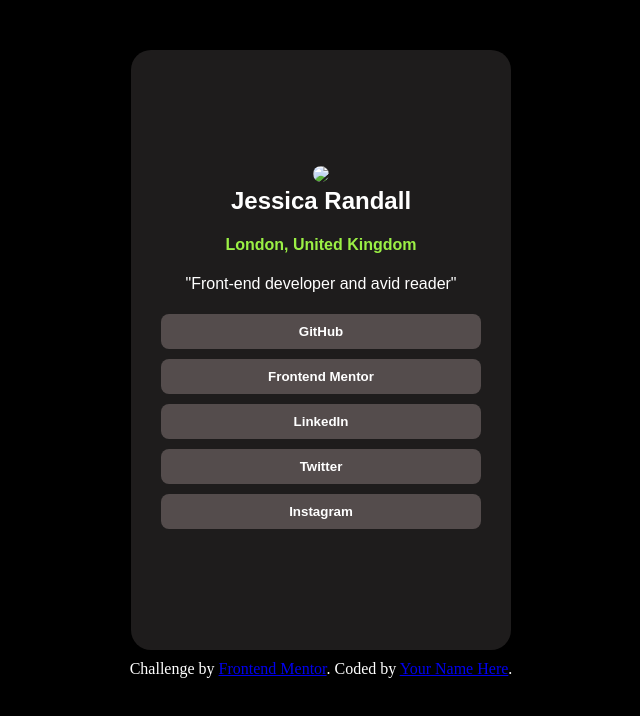
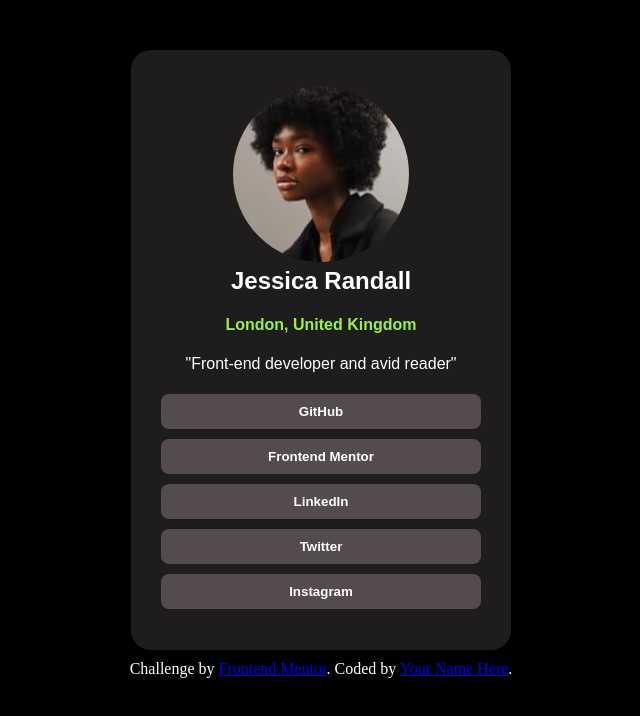
Before and after one commit to MindCode-89/Social-links-profile, a plain HTML site: page index.html in a window 1280 px wide. Shown: the whole page, without its empty margins (319-959 px from the left). Drawn offline with Linux system fonts and the light colour scheme.

Commit message:
Ajustes adicionales

```diff
--- a/index.html
+++ b/index.html
@@ -15,7 +15,7 @@
   <body>
     <main>
       <section class="container">
-        <img src="/images/avatar-jessica.jpeg alt="Profile Jessica" />
+        <img src="/images/avatar-jessica.jpeg" alt="Profile Jessica" />
         <div class="avatar">
           <h1>Jessica Randall</h1>
           <h4 class="Ubication">London, United Kingdom</h4>
```
